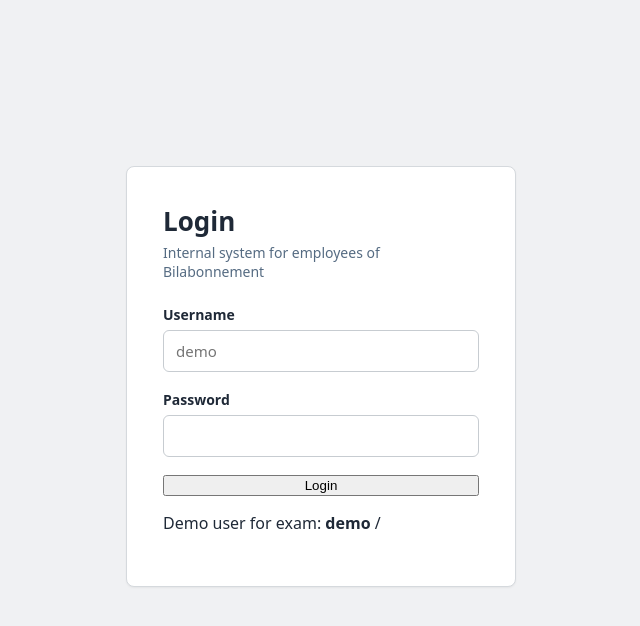
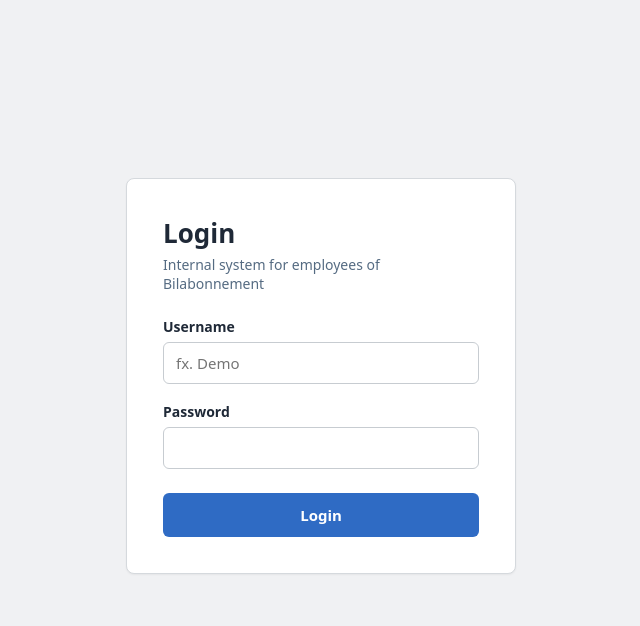
Before and after one commit to MadsBJohansen/Projekt3_gruppe_4, a Spring Boot app: page /login in a window 1280 px wide. Shown: the part 48-674 px from the top of the page, without its empty margins (319-959 px from the left). Run offline with Spring Boot 4, Linux system fonts and the light colour scheme.

Commit message:
Login front page er lavet færdig

```diff
--- a/src/main/resources/static/css/style.css
+++ b/src/main/resources/static/css/style.css
@@ -115,3 +115,23 @@ input:focus {
     font-weight: bold;
     flex-shrink: 0;
 }
+
+button {
+    height: 44px;
+    margin-top: 6px;
+    background-color: #2f6bc4;
+    color: white;
+    border: none;
+    border-radius: 6px;
+    font: inherit;
+    font-size: 15px;
+    font-weight: 600;
+    cursor: pointer;
+}
+
+button:hover {
+    margin: 20px 0 0;
+    text-align: center;
+    font-size: 13px;
+    color: #556b82;
+}
--- a/src/main/resources/templates/login.html
+++ b/src/main/resources/templates/login.html
@@ -24,7 +24,7 @@
 
             <form th:action="@{/login}" method="post">
                 <label for="username">Username</label>
-                <input type="text" id="username" name="username" placeholder="demo" required>
+                <input type="text" id="username" name="username" placeholder="fx. Demo" required>
 
                 <label for="password">Password</label>
                 <input type="password" id="password" name="password" required>
@@ -33,8 +33,6 @@
 
                 <button type="submit">Login</button>
             </form>
-
-            <p class="demo">Demo user for exam: <strong>demo</strong> / <strong></strong></p>
         </div>
     </main>
 </body>
```
